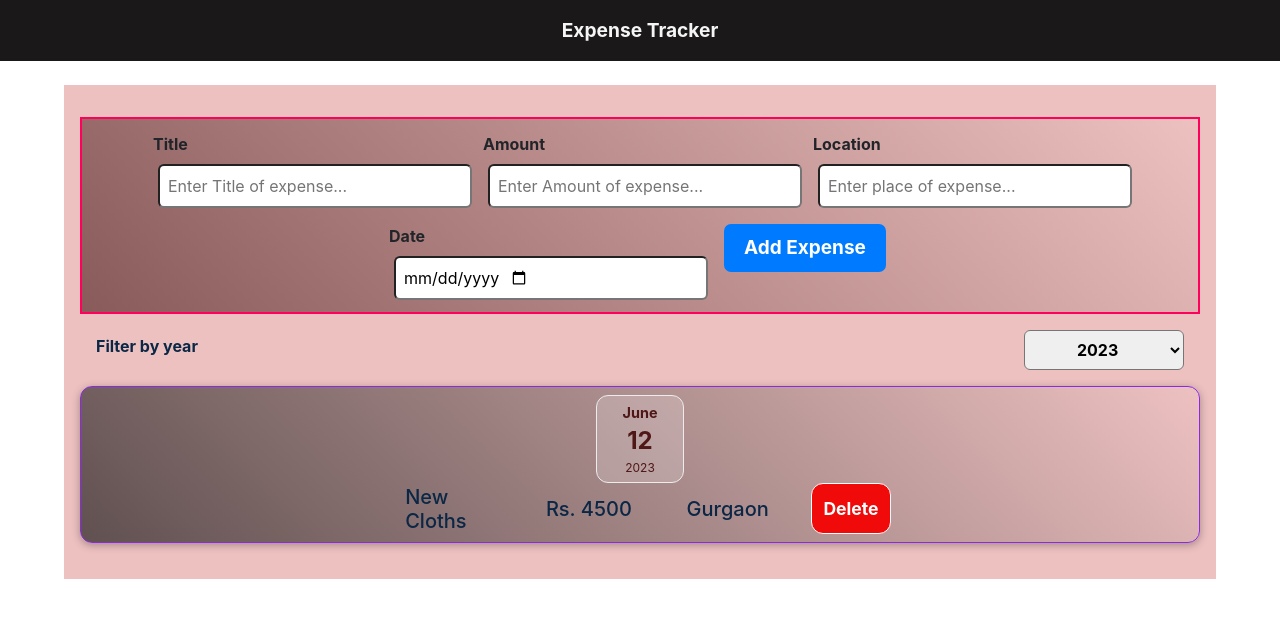
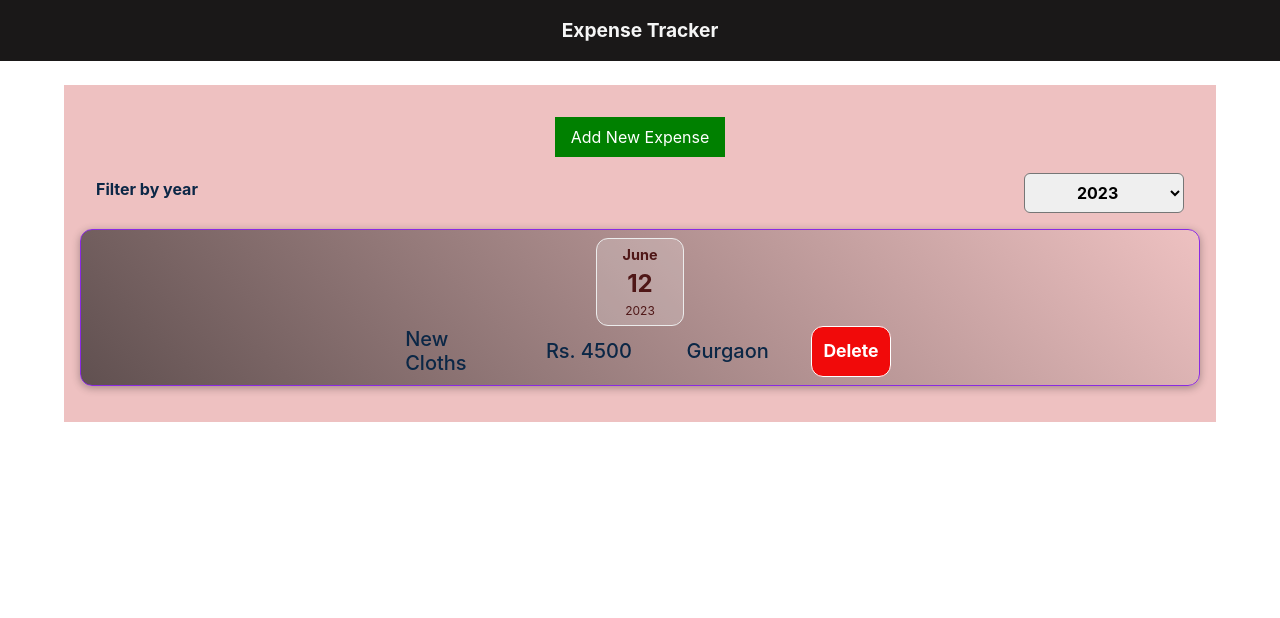
Before and after one commit to Atul9180/React_Expense_Tracker, a React (Create React App) app in the folder expense_tracker/: page / in a window 1280 px wide. Shown: the top 618 px of the page. Built offline with nearby package versions, Linux system fonts and the light colour scheme; the HTML template or start-up script is replaced by a standard one.

Commit message:
DIY - Challenges on Conditional Rendering

```diff
--- a/expense_tracker/src/components/Expenses/Expenses.js
+++ b/expense_tracker/src/components/Expenses/Expenses.js
@@ -19,25 +19,27 @@ const Expenses = (props) => {
   // Sort expenses by date (latest first)
   filteredExpenses.sort((a, b) => b.date - a.date);
 
+  const totalExpensesAvaible = filteredExpenses.length;
+
+  let expensesContent = <p className="NoExpenseFound">No expense found...</p>;
+
+  if (totalExpensesAvaible > 0) {
+    expensesContent = filteredExpenses.map((expense) => (
+      <ExpenseItem
+        key={expense.id}
+        expense={expense}
+        onDelete={props.deleteExpenseHandler}
+      />
+    ));
+  }
+
   return (
     <>
       <ExpensesFilter
         selected={filteredYear}
         onChangeFilter={filterChangeHandler}
       />
-      {filteredExpenses.length === 0 ? (
-        <p className="NoExpenseFound">
-          No expenses found for the selected year
-        </p>
-      ) : (
-        filteredExpenses.map((expense) => (
-          <ExpenseItem
-            key={expense.id}
-            expense={expense}
-            onDelete={props.deleteExpenseHandler}
-          />
-        ))
-      )}
+      {expensesContent}
     </>
   );
 };
--- a/expense_tracker/src/components/NewExpense/ExpenseForm.js
+++ b/expense_tracker/src/components/NewExpense/ExpenseForm.js
@@ -102,7 +102,14 @@ const ExpenseForm = (props) => {
           />
         </div>
 
-        <div className="new-expense__actions">
+        <div className="new-expense__actions btns">
+          <button
+            type="button"
+            style={{ background: "red" }}
+            onClick={props.onCancel}
+          >
+            Cancel
+          </button>
           <button type="submit">Add Expense</button>
           {error && <p className="error">{error}</p>}
         </div>
--- a/expense_tracker/src/components/NewExpense/NewExpense.css
+++ /dev/null
@@ -1,38 +0,0 @@
-.new-expense {
-  background-color: #a892ee;
-  padding: 1rem;
-  margin: 2rem auto;
-  width: 50rem;
-  max-width: 95%;
-  border-radius: 12px;
-  text-align: center;
-  box-shadow: 0 1px 8px rgba(0, 0, 0, 0.25);
-}
-
-.new-expense button {
-  font: inherit;
-  cursor: pointer;
-  padding: 1rem 2rem;
-  border: 1px solid #40005d;
-  background-color: #40005d;
-  color: white;
-  border-radius: 12px;
-  margin-right: 1rem;
-}
-
-.new-expense button:hover,
-.new-expense button:active {
-  background-color: #510674;
-  border-color: #510674;
-}
-
-.new-expense button.alternative {
-  color: #220131;
-  border-color: transparent;
-  background-color: transparent;
-}
-
-.new-expense button.alternative:hover,
-.new-expense button.alternative:active {
-  background-color: #ddb3f8;
-}
--- a/expense_tracker/src/components/NewExpense/NewExpense.js
+++ b/expense_tracker/src/components/NewExpense/NewExpense.js
@@ -1,19 +1,53 @@
-import React from "react";
+import React, { useState } from "react";
 import ExpenseForm from "./ExpenseForm";
-// import "./NewExpense.css";
 
 const NewExpense = (props) => {
+  const [isEditing, setIsEditing] = useState(false);
+
   const saveExpenseDataHandler = (enteredExpenseData) => {
     const expenseData = {
       ...enteredExpenseData,
       id: Math.random().toString(),
     };
     props.onAddExpense(expenseData);
+    setIsEditing(false);
+  };
+
+  const startEditingHandler = () => {
+    setIsEditing(true);
+  };
+
+  const stopEditingHandler = () => {
+    setIsEditing(false);
   };
 
   return (
     <div className="new-expense">
-      <ExpenseForm onSaveExpenseData={saveExpenseDataHandler} />
+      {!isEditing && (
+        <div>
+          <button
+            style={{
+              display: "block",
+              margin: "0 auto",
+              background: "green",
+              color: "white",
+              fontSize: "inherit",
+              padding: "0.5rem 1rem",
+              border: "none",
+              cursor: "pointer",
+            }}
+            onClick={startEditingHandler}
+          >
+            Add New Expense
+          </button>
+        </div>
+      )}
+      {isEditing && (
+        <ExpenseForm
+          onSaveExpenseData={saveExpenseDataHandler}
+          onCancel={stopEditingHandler}
+        />
+      )}
     </div>
   );
 };
```
